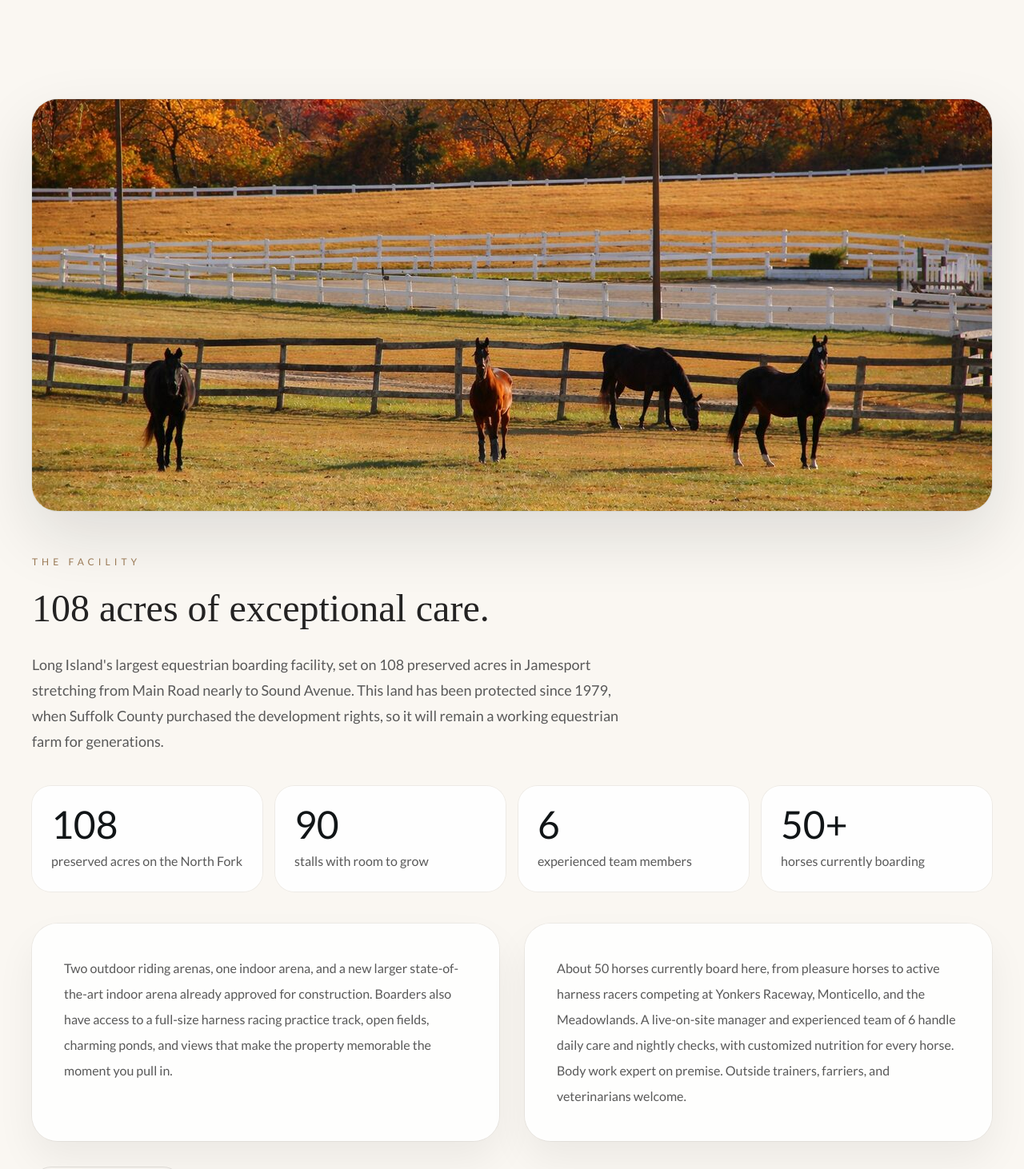
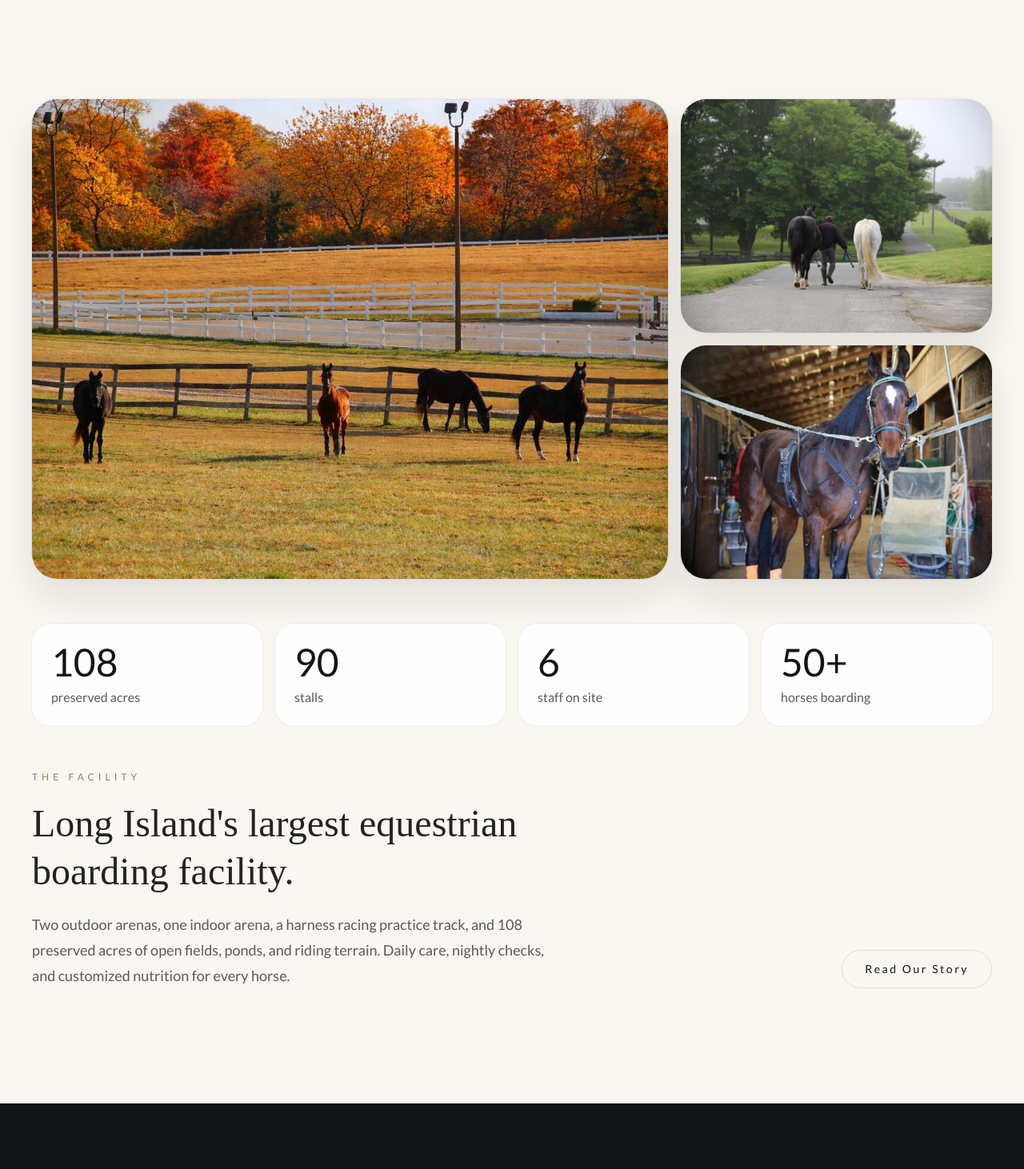
Before and after one commit to Midorivi/thunder-road-stables, a React (Vite) app: page / in a window 1280 px wide. Shown: the part 860-2322 px from the top of the page at 80% size. Built offline with nearby package versions, Linux system fonts and the light colour scheme; no server answers; the HTML template or start-up script is replaced by a standard one; a web font is replaced by a local one.

Commit message:
Redesign facility section: photo grid + stats + short copy, removed text walls

```diff
--- a/src/components/sections/About.tsx
+++ b/src/components/sections/About.tsx
@@ -3,12 +3,6 @@ import { useEffect, useRef, useState } from 'react';
 import { Link } from 'react-router-dom';
 import { asset } from '../../lib/utils';
 import { AnimatedSection } from '../ui/AnimatedSection';
-
-interface Stat {
-  value: number;
-  suffix?: string;
-  label: string;
-}
 
 function AnimatedCounter({ target, suffix = '' }: { target: number; suffix?: string }) {
   const ref = useRef<HTMLParagraphElement | null>(null);
@@ -17,16 +11,12 @@ function AnimatedCounter({ target, suffix = '' }: { target: number; suffix?: str
   const [displayValue, setDisplayValue] = useState(0);
 
   useEffect(() => {
-    if (!isInView) {
-      return;
-    }
-
+    if (!isInView) return;
     const controls = animate(motionValue, target, {
       duration: 1.5,
       ease: 'easeOut',
       onUpdate: (latest) => setDisplayValue(Math.round(latest)),
     });
-
     return () => controls.stop();
   }, [isInView, motionValue, target]);
 
@@ -38,55 +28,49 @@ function AnimatedCounter({ target, suffix = '' }: { target: number; suffix?: str
   );
 }
 
+const stats = [
+  { value: 108, label: 'preserved acres' },
+  { value: 90, label: 'stalls' },
+  { value: 6, label: 'staff on site' },
+  { value: 50, suffix: '+', label: 'horses boarding' },
+];
+
 export function About() {
-  const stats: Stat[] = [
-    { value: 108, label: 'preserved acres on the North Fork' },
-    { value: 90, label: 'stalls with room to grow' },
-    { value: 6, label: 'experienced team members' },
-    { value: 50, suffix: '+', label: 'horses currently boarding' },
-  ];
-
   return (
     <section className="bg-[#FAF7F2] py-28 md:py-36">
       <div className="page-shell">
-        <AnimatedSection className="mb-14 overflow-hidden rounded-[2rem] shadow-[0_32px_80px_rgba(17,21,23,0.12)] ring-1 ring-black/5">
-          <img src={asset("/gallery/photo-8.jpg")} alt="Thunder Road Stables barns, paddocks and open fields" className="aspect-[21/9] w-full object-cover" />
+        <AnimatedSection className="grid gap-4 md:grid-cols-3">
+          <div className="overflow-hidden rounded-[2rem] shadow-[0_24px_50px_rgba(17,21,23,0.1)] ring-1 ring-black/5 md:col-span-2 md:row-span-2">
+            <img src={asset("/gallery/photo-8.jpg")} alt="Thunder Road Stables barns and paddocks" className="h-full w-full object-cover" />
+          </div>
+          <div className="overflow-hidden rounded-[2rem] shadow-[0_24px_50px_rgba(17,21,23,0.1)] ring-1 ring-black/5">
+            <img src={asset("/gallery/photo-5.jpg")} alt="Walking horses through the farm" className="aspect-[4/3] w-full object-cover" />
+          </div>
+          <div className="overflow-hidden rounded-[2rem] shadow-[0_24px_50px_rgba(17,21,23,0.1)] ring-1 ring-black/5">
+            <img src={asset("/gallery/photo-12.jpg")} alt="Horse in the stable barn" className="aspect-[4/3] w-full object-cover" />
+          </div>
         </AnimatedSection>
 
-        <AnimatedSection delay={0.08}>
-          <p className="text-xs uppercase tracking-[0.42em] text-[#9a7a56]">The facility</p>
-          <h2 className="mt-5 max-w-3xl text-4xl leading-tight text-[#242323] md:text-5xl">108 acres of exceptional care.</h2>
-          <p className="mt-6 max-w-3xl text-lg leading-8 text-[#595959]">
-            Long Island&apos;s largest equestrian boarding facility, set on 108 preserved acres in Jamesport stretching from Main Road nearly to Sound Avenue. This land has been protected since 1979, when Suffolk County purchased the development rights, so it will remain a working equestrian farm for generations.
-          </p>
-        </AnimatedSection>
-
-        <AnimatedSection delay={0.14} className="mt-10 grid gap-4 sm:grid-cols-2 lg:grid-cols-4">
+        <AnimatedSection delay={0.1} className="mt-14 grid gap-4 sm:grid-cols-2 lg:grid-cols-4">
           {stats.map((stat) => (
             <div key={stat.label} className="rounded-[1.5rem] bg-white/90 p-6 ring-1 ring-black/5">
               <AnimatedCounter target={stat.value} suffix={stat.suffix} />
-              <p className="mt-2 leading-7 text-[#595959]">{stat.label}</p>
+              <p className="mt-2 text-[#595959]">{stat.label}</p>
             </div>
           ))}
         </AnimatedSection>
 
-        <AnimatedSection delay={0.2} className="mt-10 grid gap-8 lg:grid-cols-2">
-          <div className="rounded-[2rem] bg-white/88 p-8 shadow-[0_24px_50px_rgba(17,21,23,0.06)] ring-1 ring-black/5 md:p-10">
-            <p className="text-base leading-8 text-[#595959]">
-              Two outdoor riding arenas, one indoor arena, and a new larger state-of-the-art indoor arena already approved for construction. Boarders also have access to a full-size harness racing practice track, open fields, charming ponds, and views that make the property memorable the moment you pull in.
+        <AnimatedSection delay={0.16} className="mt-14 flex flex-col gap-6 md:flex-row md:items-end md:justify-between">
+          <div className="max-w-2xl">
+            <p className="text-xs uppercase tracking-[0.42em] text-[#9a7a56]">The facility</p>
+            <h2 className="mt-5 text-4xl leading-tight text-[#242323] md:text-5xl">Long Island&apos;s largest equestrian boarding facility.</h2>
+            <p className="mt-5 text-lg leading-8 text-[#595959]">
+              Two outdoor arenas, one indoor arena, a harness racing practice track, and 108 preserved acres of open fields, ponds, and riding terrain. Daily care, nightly checks, and customized nutrition for every horse.
             </p>
           </div>
-          <div className="rounded-[2rem] bg-white/88 p-8 shadow-[0_24px_50px_rgba(17,21,23,0.06)] ring-1 ring-black/5 md:p-10">
-            <p className="text-base leading-8 text-[#595959]">
-              About 50 horses currently board here, from pleasure horses to active harness racers competing at Yonkers Raceway, Monticello, and the Meadowlands. A live-on-site manager and experienced team of 6 handle daily care and nightly checks, with customized nutrition for every horse. Body work expert on premise. Outside trainers, farriers, and veterinarians welcome.
-            </p>
-          </div>
-        </AnimatedSection>
-
-        <AnimatedSection delay={0.24} className="mt-8">
           <Link
             to="/our-story"
-            className="inline-flex min-h-12 items-center rounded-full border border-black/10 px-7 text-sm tracking-[0.18em] text-[#111517] hover:scale-[1.02] hover:border-[#DCAC74]/60 hover:text-[#9a7a56]"
+            className="inline-flex min-h-12 shrink-0 items-center rounded-full border border-black/10 px-7 text-sm tracking-[0.18em] text-[#111517] hover:scale-[1.02] hover:border-[#DCAC74]/60 hover:text-[#9a7a56]"
           >
             Read Our Story
           </Link>
```
